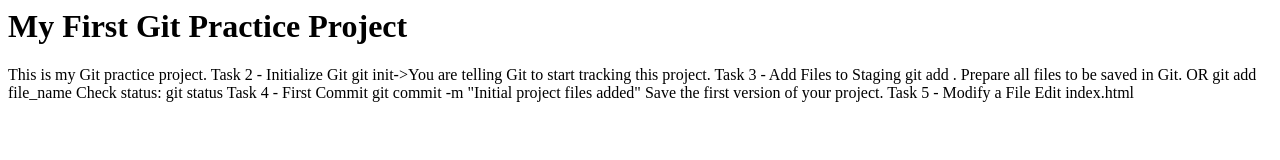
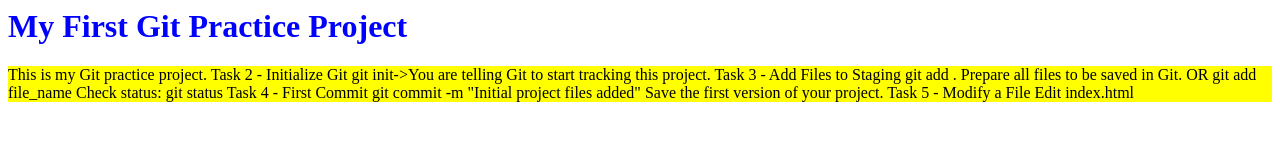
Before and after one commit to Dakshin2002/practice-project, a plain HTML site: page index.html in a window 1280 px wide. Drawn offline with Linux system fonts and the light colour scheme.

Commit message:
added css link

```diff
--- a/index.html
+++ b/index.html
@@ -1,4 +1,8 @@
-<html><h1>My First Git Practice Project</h1>
+<html>
+    <head>
+        <link rel="stylesheet" href="style.css">
+    </head>
+    <h1>My First Git Practice Project</h1>
 <p>
 This is my Git practice project.
 Task 2 - Initialize Git
```
